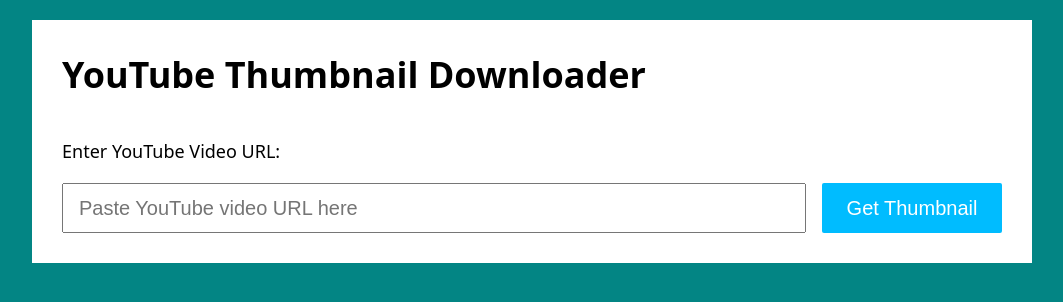
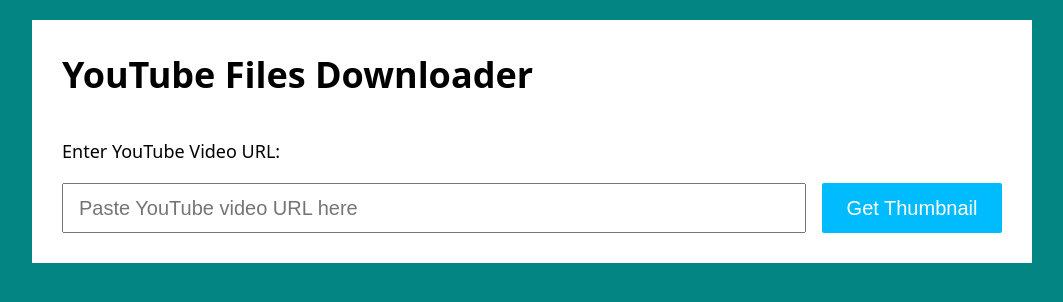
Before and after one commit to raselupm/youtube-thumbnail-downloader, a website: page index.html in a window 1280 px wide. Shown: the whole page, without its empty margins (108-1171 px from the left). Drawn offline with Linux system fonts and the light colour scheme.

```diff
--- a/index.html
+++ b/index.html
@@ -3,7 +3,7 @@
 <head>
     <meta charset="UTF-8">
     <meta name="viewport" content="width=device-width, initial-scale=1.0">
-    <title>YouTube Thumbnail Downloader</title>
+    <title>YouTube Files Downloader</title>
     <style>
         body {
             font-family: system-ui, -apple-system, BlinkMacSystemFont, "Segoe UI", Roboto, Oxygen, Ubuntu, Cantarell, "Open Sans", "Helvetica Neue", sans-serif;
@@ -89,7 +89,7 @@
 </head>
 <body>
     <div class="yt-thumb-container">
-        <h1>YouTube Thumbnail Downloader</h1>
+        <h1>YouTube Files Downloader</h1>
         <label for="videoUrl">Enter YouTube Video URL:</label>
 
         <form onsubmit="getThumbnail(event)" action="">
```
